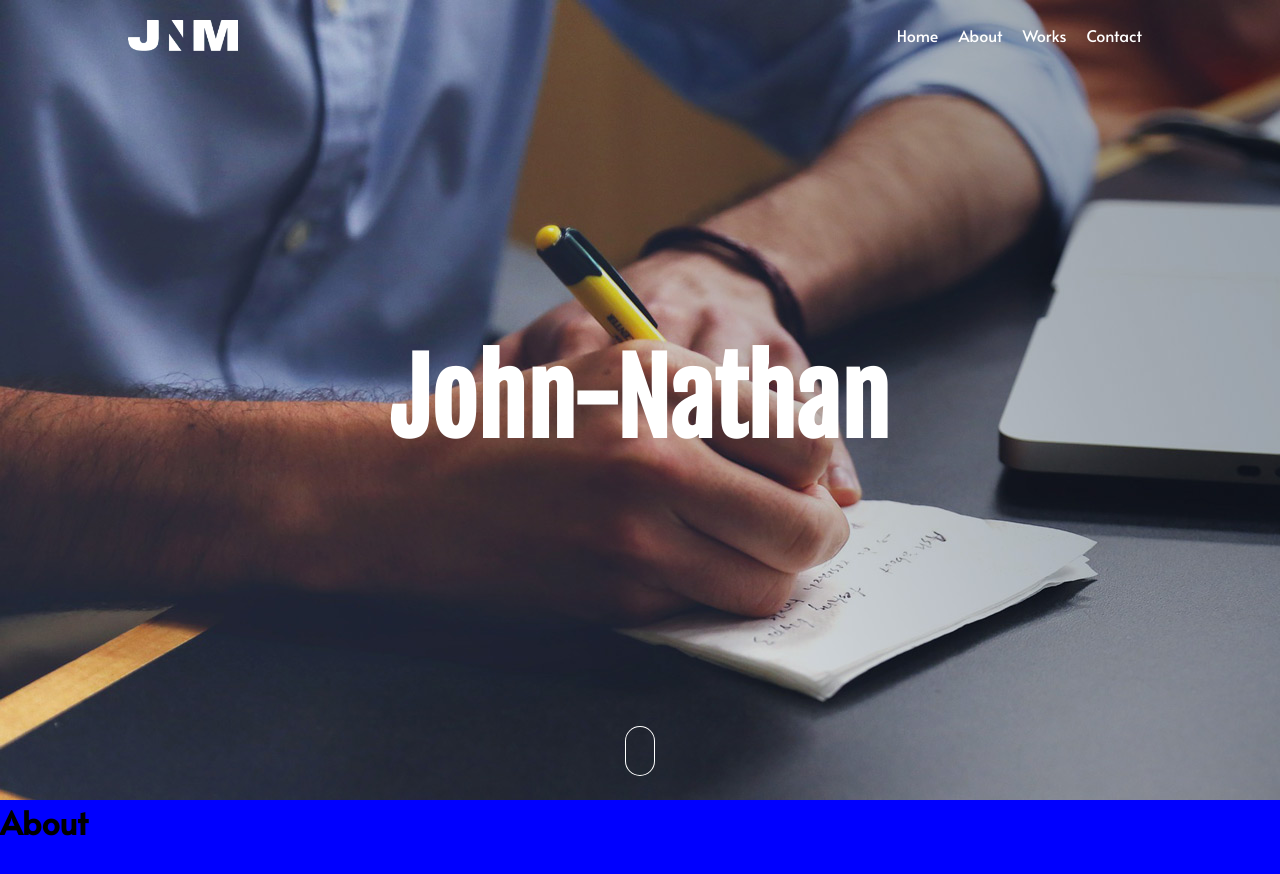
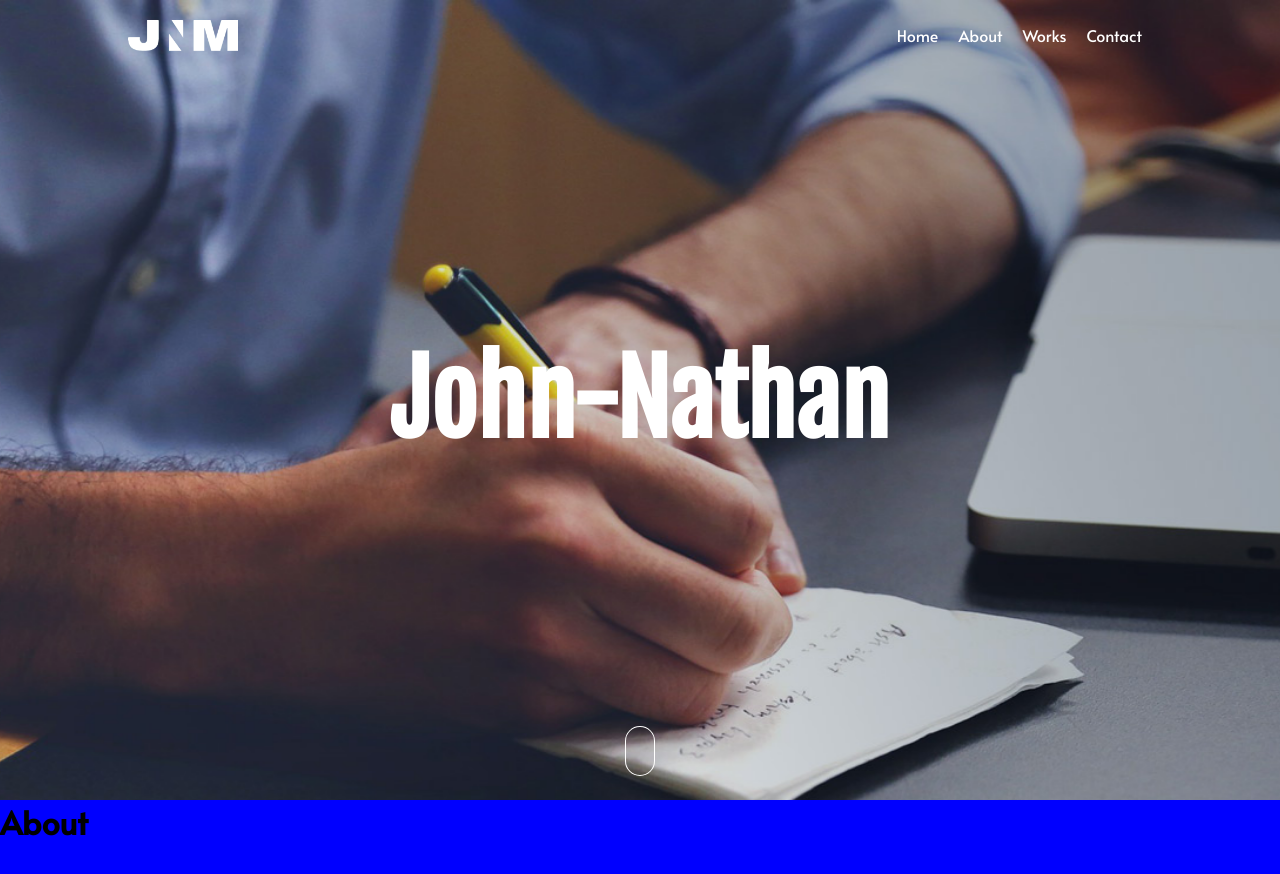
Before and after one commit to johnnathan1996/portfolio, a React (Create React App) app: page / in a window 1280 px wide. Shown: the top 874 px of the page. Built offline with nearby package versions, Linux system fonts and the light colour scheme; the HTML template or start-up script is replaced by a standard one.

Commit message:
add parallax

```diff
--- a/package.json
+++ b/package.json
@@ -13,6 +13,7 @@
     "@types/styled-components": "^5.1.2",
     "react": "^16.13.1",
     "react-dom": "^16.13.1",
+    "react-parallax": "^3.0.3",
     "react-scripts": "3.4.3",
     "styled-components": "^5.1.1",
     "typescript": "~3.7.2"
--- a/src/components/header.tsx
+++ b/src/components/header.tsx
@@ -2,7 +2,7 @@ import React from "react";
 import { Nav } from "../types";
 import styled, { keyframes } from 'styled-components';
 import logo from '../images/logo.png';
-import banner from '../images/banner.jpg';
+import { Parallax } from 'react-parallax';
 import '../global.css'
 
 
@@ -31,7 +31,6 @@ const navItems: Array<Nav> = [
 
 const HeaderStyle = styled.div`
     height: 100vh;
-    background-image: url(${banner});
     display: flex;
     flex-direction: column;
     align-items: center;
@@ -121,7 +120,15 @@ const Navigation: React.FC<navProps> = ({ nav }) => {
 }
 
 export const Header = () => {
-    return <><HeaderStyle>
+    return <>
+
+        <Parallax
+            bgImage={require("../images/banner.jpg")}
+            bgImageAlt="Banner"
+            strength={200}
+        >
+            <HeaderStyle>
+
                 <NavigationStyle>
                     <Logo src={logo} alt="Logo" />
                     <List>
@@ -135,9 +142,11 @@ export const Header = () => {
                     <Title className="titleName">john-nathan</Title>
                 </TitleName>
 
-
                 <ScrollDown />
 
             </HeaderStyle>
+        </Parallax>
+
+
     </>
 }
```
Also changed, not shown: 1 other file (tests, documents, lock files or other folders). Lines whose indentation alone changed are shown as unchanged.
